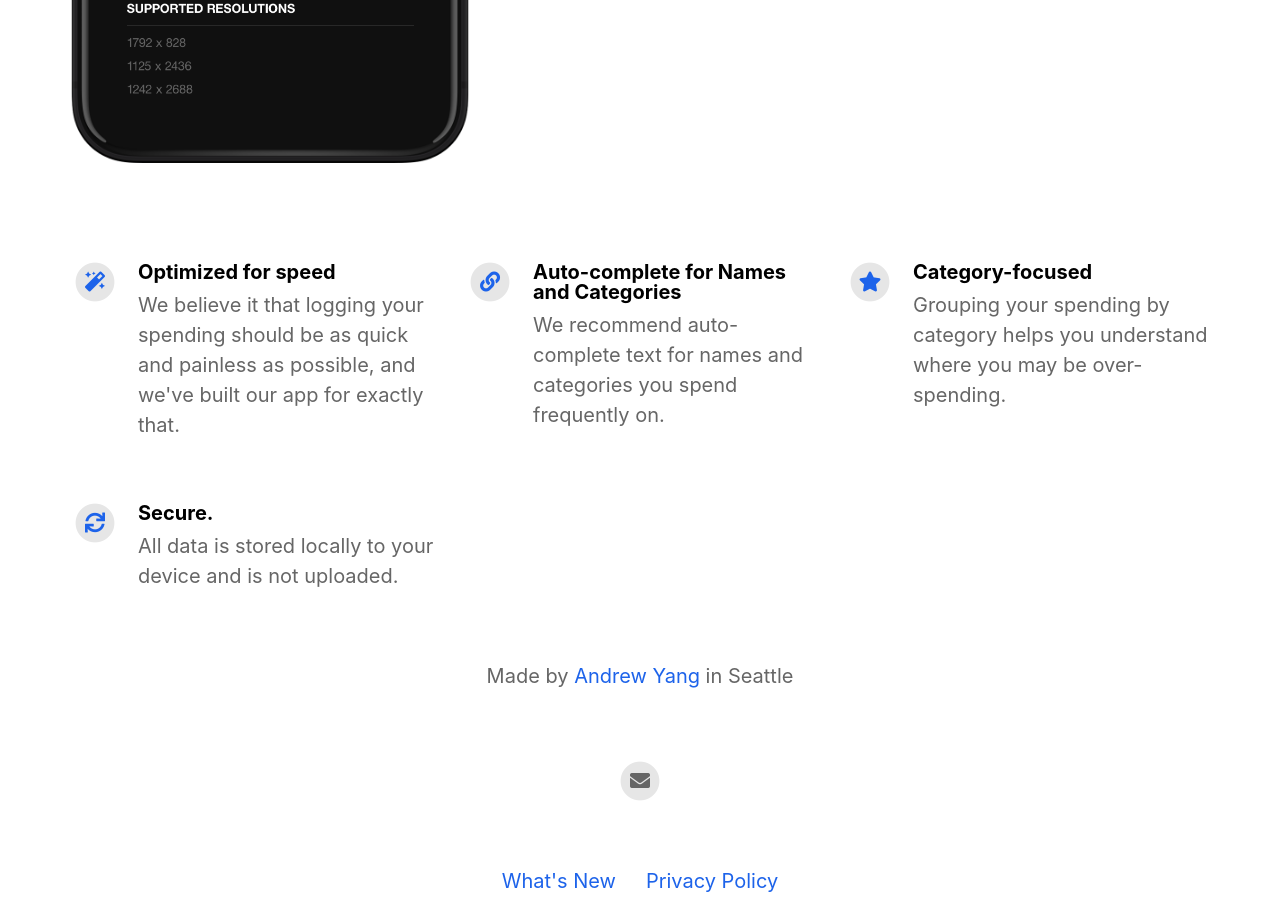
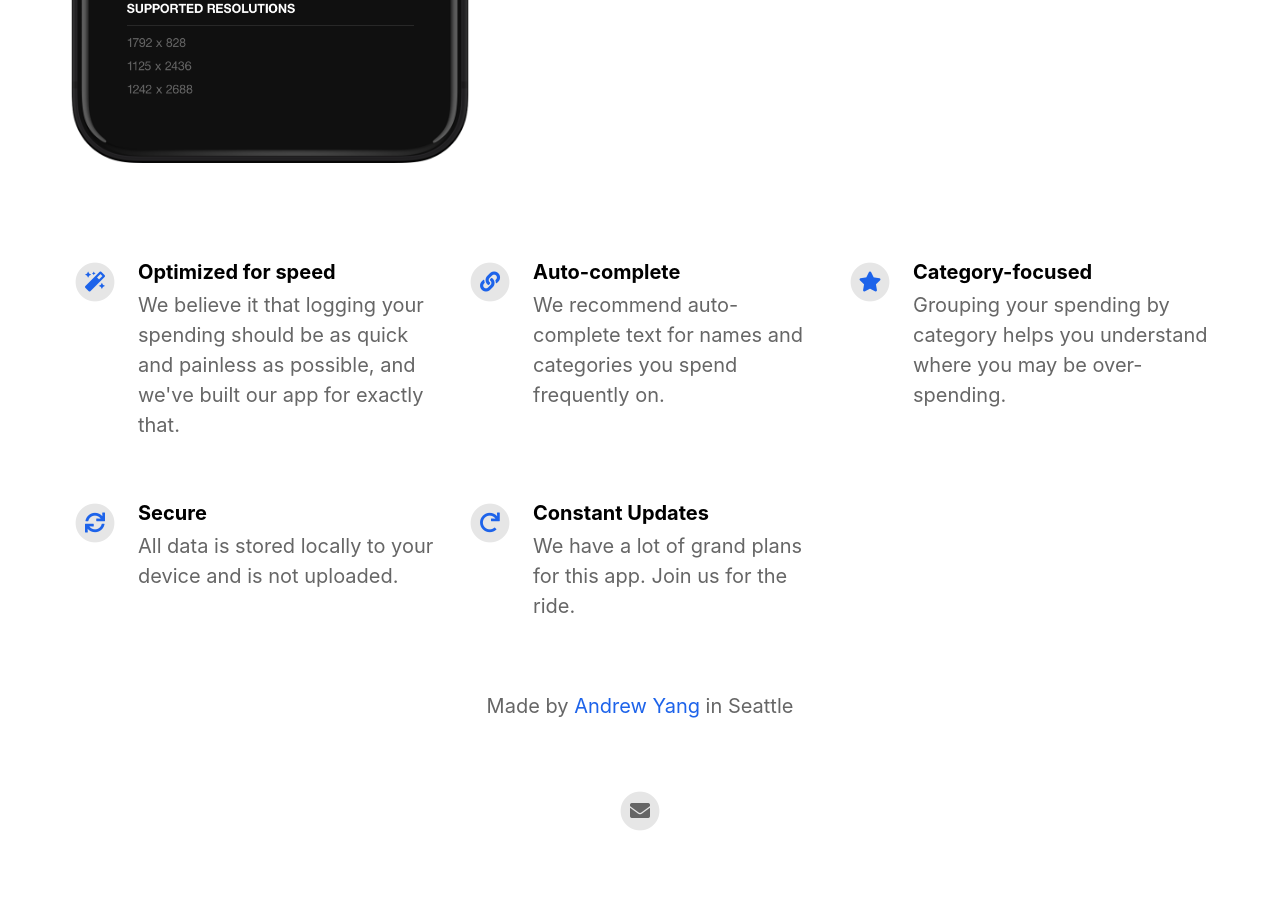
Before and after one commit to andrw/andrw.github.io, a Jekyll site: the page built from index.html, in a window 1280 px wide and 900 px high, scrolled down 822 px. Built offline with Jekyll 4.4.1, drawn with Linux system fonts in a browser that asks for light colours; nearby versions of some CDN libraries.

Commit message:
Update _config.yml

```diff
--- a/_config.yml
+++ b/_config.yml
@@ -8,20 +8,16 @@ appstore_link                             :
 
 app_icon                                  : # assets/appicon.png                      # Automatically populates if not set and if iOS app ID is set.  Otherwise enter path to icon file manually.
 app_name                                  : SuperFastBudget                                          # Automatically populates if not set and if iOS app ID is set.  Otherwise enter manually.
-app_price                                 : 0                                          # Automatically populates if not set and if iOS app ID is set.  Otherwise enter manually.
+app_price                                 : FREE                                      # Automatically populates if not set and if iOS app ID is set.  Otherwise enter manually.
 app_description                           : Budget faster than ever
 
 enable_smart_app_banner                   : true                                      # Set to true to show a smart app banner at top of page on mobile devices.
 
-
-
 # Information About Yourself
 your_name                                 : Andrew Yang
-your_link                                 : https://andrw.github.io
+your_link                                 : http://instagram.com/andrwyng
 your_city                                 : Seattle
 email_address                             : androo.yang@gmail.com
-
-
 
 # Feature List                            Edit, add or remove features to be presented.
 features                                  :
@@ -30,7 +26,7 @@ features                                  :
     description                           : We believe it that logging your spending should be as quick and painless as possible, and we've built our app for exactly that.
     fontawesome_icon_name                 : magic
 
-  - title                                 : Auto-complete for Names and Categories
+  - title                                 : Auto-complete
     description                           : We recommend auto-complete text for names and categories you spend frequently on.
     fontawesome_icon_name                 : link
 
@@ -38,15 +34,17 @@ features                                  :
     description                           : Grouping your spending by category helps you understand where you may be over-spending.
     fontawesome_icon_name                 : star
 
-  - title                                 : Secure.
+  - title                                 : Secure
     description                           : All data is stored locally to your device and is not uploaded.
     fontawesome_icon_name                 : sync
+
+  - title                                 : Constant Updates
+    description                           : We have a lot of grand plans for this app. Join us for the ride.
+    fontawesome_icon_name                 : redo
 
   - title                                 : # New Feature Title
     description                           : # New Feature Description
     fontawesome_icon_name                 : # Enter Font Awesome icon name (e.g. star). Find icons on fontawesome.com/icons.
-
-
 
 # Theme Settings
 topbar_color                              : "#000000"
```
